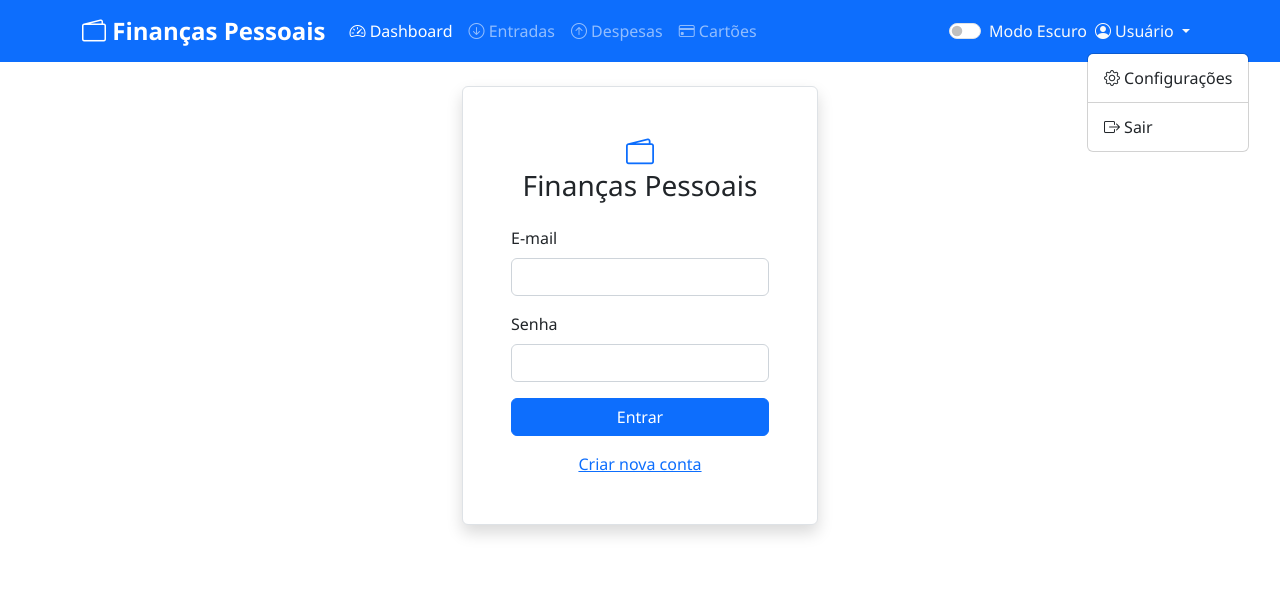
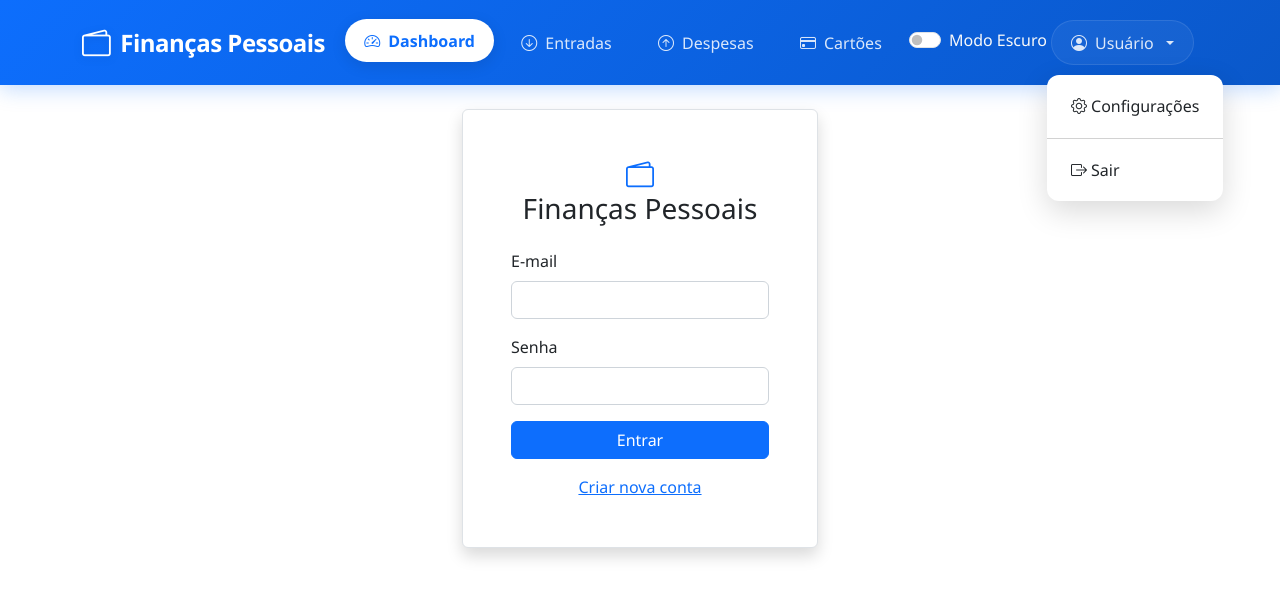
Before and after one commit to abreu64/financaspessoais, a plain HTML site: page frontend/index.html in a window 1280 px wide. Both pictures are taken after a click on the button "Usuário". Drawn offline with nearby package versions, Linux system fonts and the light colour scheme.

Commit message:
Atualização abas

```diff
--- a/frontend/css/style.css
+++ b/frontend/css/style.css
@@ -37,9 +37,94 @@ body {
     box-shadow: 0 4px 8px rgba(0, 0, 0, 0.15);
 }
 
+/* Navbar Premium Redesign */
+.navbar {
+    background: linear-gradient(135deg, #0d6efd 0%, #0a58ca 100%) !important;
+    box-shadow: 0 4px 20px rgba(13, 110, 253, 0.25);
+    padding: 1rem 0;
+}
+
 .navbar-brand {
-    font-weight: 600;
+    font-weight: 700;
     font-size: 1.5rem;
+    letter-spacing: -0.5px;
+    display: flex;
+    align-items: center;
+    gap: 10px;
+}
+
+.navbar-brand i {
+    font-size: 1.8rem;
+    filter: drop-shadow(0 2px 4px rgba(0, 0, 0, 0.1));
+}
+
+.navbar-nav .nav-link {
+    color: rgba(255, 255, 255, 0.85) !important;
+    font-weight: 500;
+    padding: 0.6rem 1.2rem !important;
+    border-radius: 50px;
+    /* Pill shape */
+    transition: all 0.3s cubic-bezier(0.4, 0, 0.2, 1);
+    margin: 0 4px;
+    display: flex;
+    align-items: center;
+    gap: 8px;
+}
+
+.navbar-nav .nav-link:hover {
+    color: #ffffff !important;
+    background-color: rgba(255, 255, 255, 0.1);
+    transform: translateY(-1px);
+}
+
+.navbar-nav .nav-link.active {
+    background-color: #ffffff;
+    color: #0d6efd !important;
+    font-weight: 700;
+    box-shadow: 0 4px 15px rgba(0, 0, 0, 0.1);
+    transform: translateY(-2px);
+}
+
+.navbar-nav .nav-link.active i {
+    color: #0d6efd;
+}
+
+/* User dropdown enhancement */
+.nav-item.dropdown .nav-link {
+    background-color: rgba(255, 255, 255, 0.05);
+    border: 1px solid rgba(255, 255, 255, 0.1);
+}
+
+.dropdown-menu {
+    border: none;
+    border-radius: 12px;
+    box-shadow: 0 10px 30px rgba(0, 0, 0, 0.15);
+    margin-top: 10px !important;
+    overflow: hidden;
+}
+
+.dropdown-item {
+    padding: 0.7rem 1.5rem;
+    transition: all 0.2s;
+}
+
+.dropdown-item:hover {
+    background-color: #f8f9fa;
+    color: var(--primary-color);
+    padding-left: 1.8rem;
+    /* Slide effect */
+}
+
+/* Mobile Toggler */
+.navbar-toggler {
+    border: none;
+    background: rgba(255, 255, 255, 0.1);
+    border-radius: 8px;
+    padding: 0.5rem;
+}
+
+.navbar-toggler:focus {
+    box-shadow: 0 0 0 3px rgba(255, 255, 255, 0.3);
 }
 
 .table {
```
